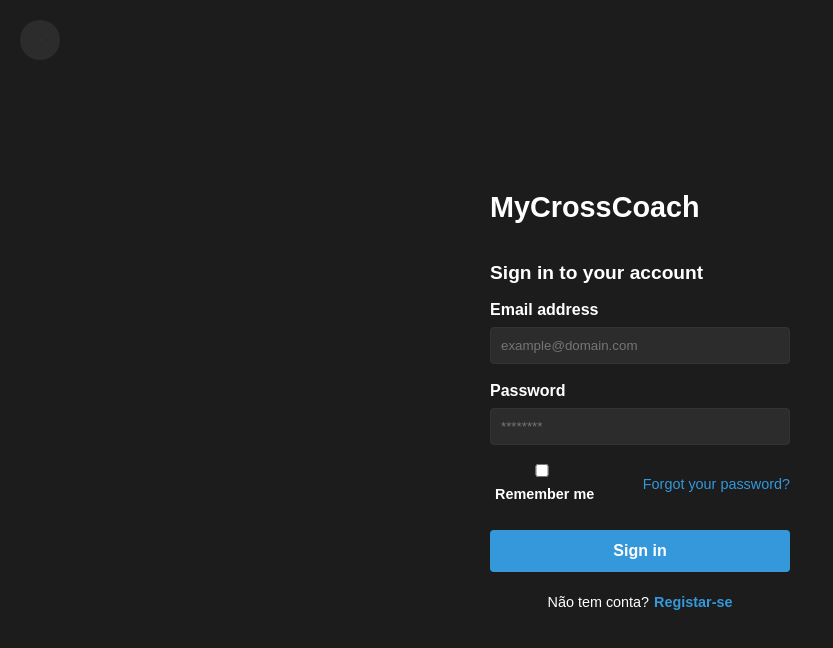
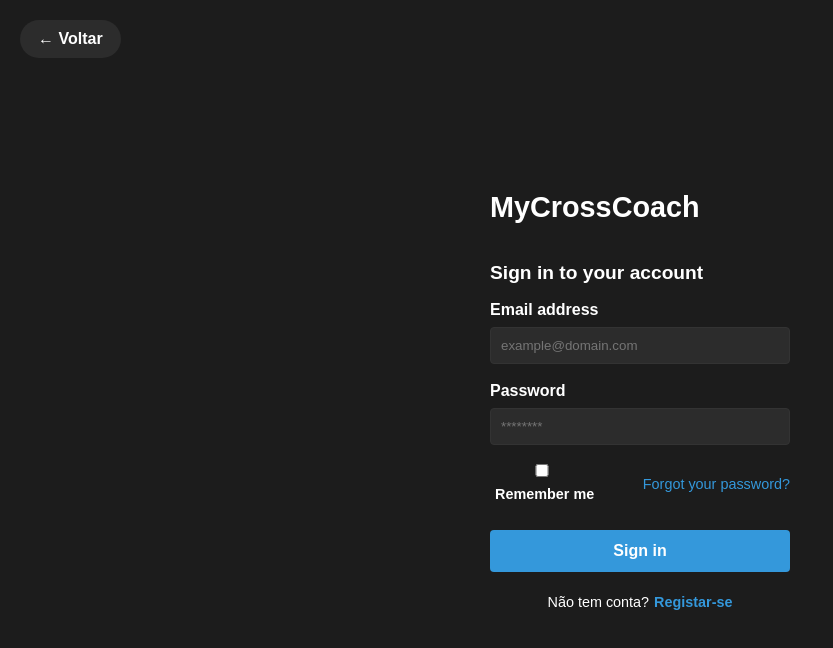
Before and after one commit to rubennuness/mycrosscoach, a React (Vite) app in the folder frontend/: page /login in a window 1280 px wide. Shown: the top 648 px of the page, without its empty margins (0-833 px from the left). Built offline with nearby package versions, Linux system fonts and the light colour scheme; no server answers.

Commit message:
change back

```diff
--- a/frontend/src/components/BackButton.css
+++ b/frontend/src/components/BackButton.css
@@ -3,20 +3,16 @@
   position:absolute;
   top:20px;
   left:20px;
-  width:40px;
-  height:40px;
+  padding:10px 18px;          /* espaço para o texto */
   border:none;
-  border-radius:50%;
+  border-radius:9999px;        /* continua ‘pill’/oval */
   background:#2c2c2c;
-  color:#ffffff;              /* ← seta herdará esta cor */
-  display:flex;
-  align-items:center;
-  justify-content:center;
+  color:#fff;
+  font-weight:600;
   cursor:pointer;
-  transition:background .2s, color .2s;
+  transition:background .2s;
   z-index:100;
 }
 .back-arrow:hover{
   background:#3498db;
-  color:#fff;                 /* garante bom contraste no hover */
 }
--- a/frontend/src/components/BackButton.jsx
+++ b/frontend/src/components/BackButton.jsx
@@ -3,20 +3,15 @@
 import { useNavigate } from "react-router-dom";
 import "./BackButton.css";
 
-function BackButton({ ariaLabel = "Voltar" }) {
+function BackButton({ label = "← Voltar" }) {
   const navigate = useNavigate();
-
   return (
     <button
       className="back-arrow"
       onClick={() => navigate(-1)}
-      aria-label={ariaLabel}
-      title="Voltar"
+      aria-label="Voltar"
     >
-      <svg viewBox="0 0 24 24" width="20" height="20">
-        {/* stroke usa a cor corrente → herdará #fff que definimos no CSS */}
-        <path d="M15 18L9 12L15 6" fill="none" stroke="currentColor" strokeWidth="2" strokeLinecap="round" strokeLinejoin="round" />
-      </svg>
+      {label}
     </button>
   );
 }
--- a/frontend/src/pages/PlanPage.jsx
+++ b/frontend/src/pages/PlanPage.jsx
@@ -79,7 +79,7 @@
         <div className="planpage-left-content">
           {/* ►--- título agora mostra o NOME, fallback #id ---◄ */}
           <h1 style={{ marginBottom: 20 }}>
-            Editar Plano de&nbsp;
+            Plano de&nbsp;
             <span style={{ color:'#3498db' }}>
               {athleteName || `#${athleteId}`}
             </span>
```
